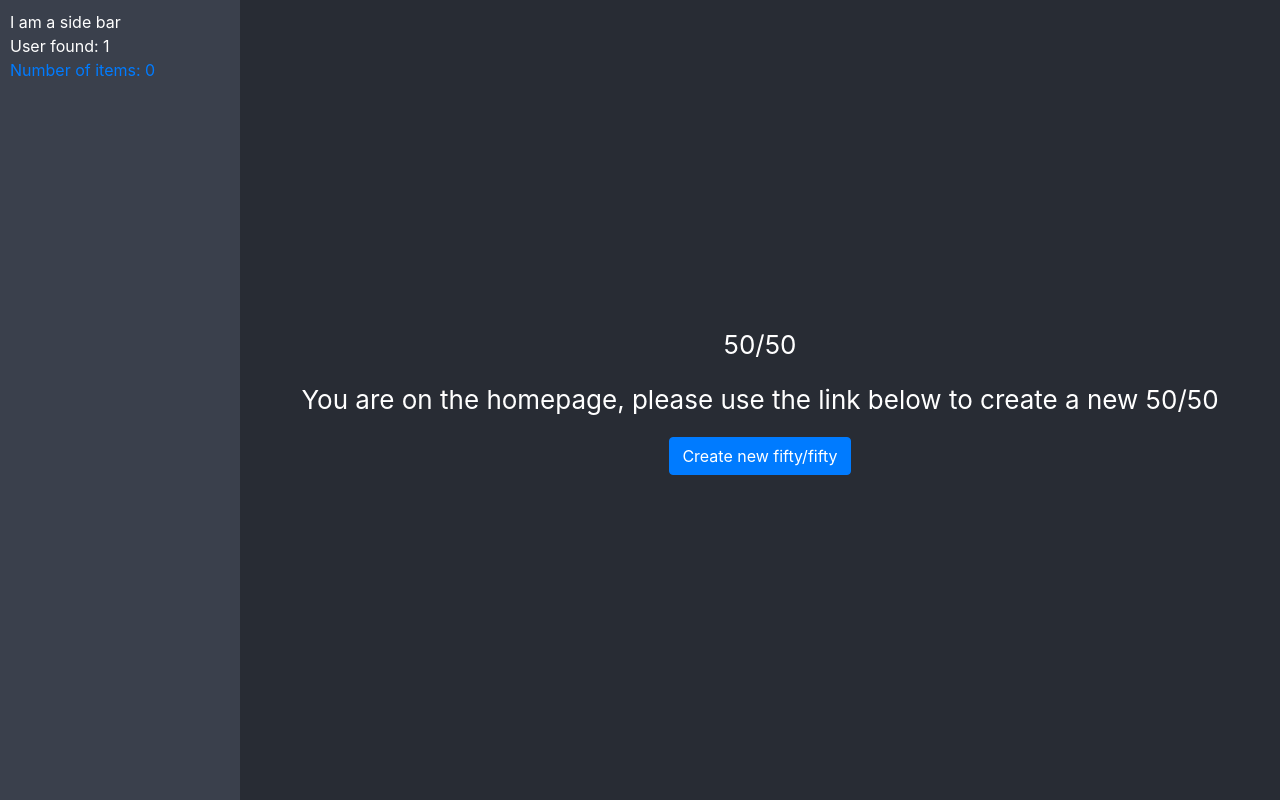
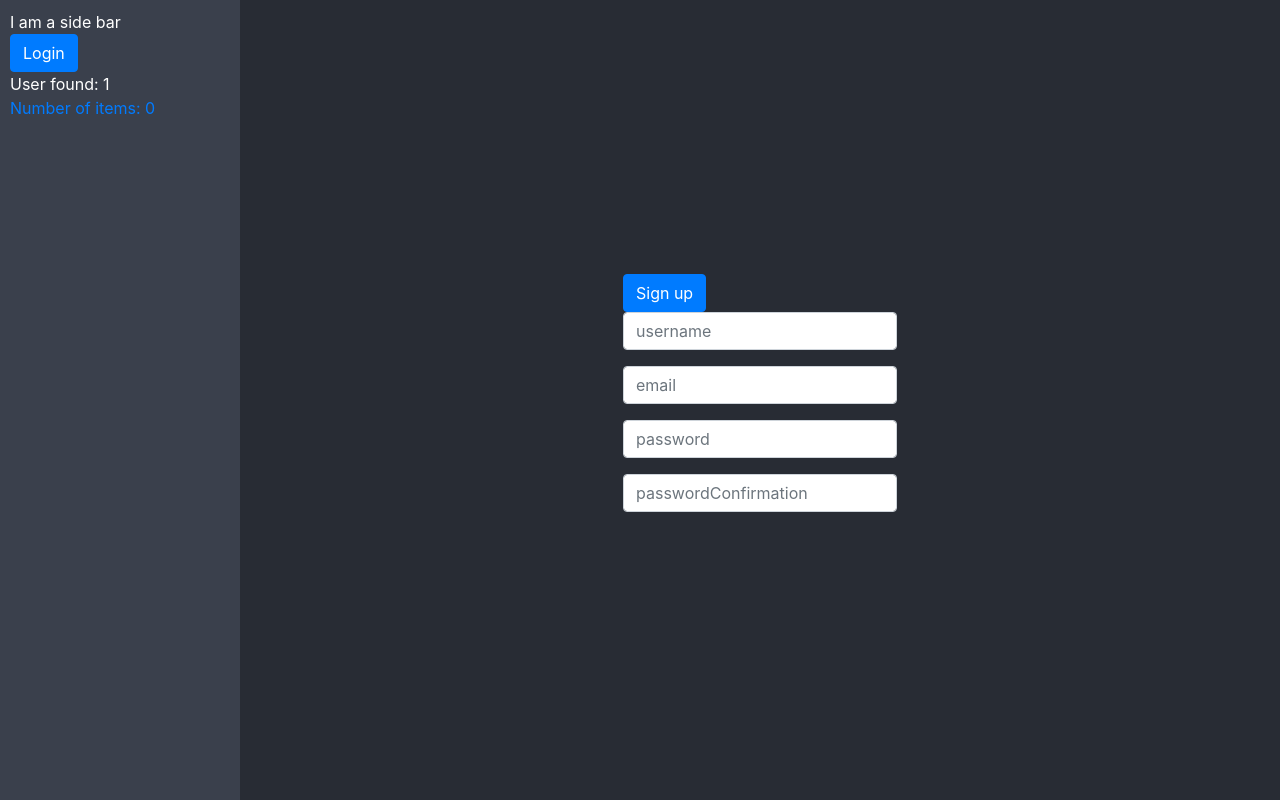
Before and after one commit to julian-the-dev/fifty-fifty-react, a React (Create React App) app: page /fifty-fifty/signup in a window 1280 px wide. Built offline with nearby package versions, Linux system fonts and the light colour scheme.

Commit message:
Add login/signup page

```diff
--- a/package.json
+++ b/package.json
@@ -10,6 +10,7 @@
     "@types/jest": "^26.0.15",
     "@types/node": "^12.0.0",
     "@types/react-dom": "^16.9.8",
+    "axios": "^0.21.1",
     "bootstrap": "^4.5.3",
     "formik": "^2.2.6",
     "node-sass": "^4.14.1",
--- a/src/app/App.tsx
+++ b/src/app/App.tsx
@@ -6,6 +6,8 @@ import DisplayFiftyFifty from '../features/fifty-fifty/DisplayFiftyFifty'
 import EditFiftyFifty from '../features/fifty-fifty/EditFiftyFifty'
 import FiftyFiftyList from '../features/fifty-fifty/ListFiftyFifty'
 import Home from '../features/home/Home'
+import Login from '../features/login/Login'
+import Signup from '../features/login/Signup'
 import Sidebar from '../features/sidebar/Sidebar'
 import './App.scss'
 
@@ -21,6 +23,12 @@ const App = () => {
                 <div className={classNames('d-inline-block', 'App-container')}>
                     <div className={classNames('container-fluid', 'App-body')}>
                         <Switch>
+                            <Route path="/fifty-fifty/login">
+                                <Login />
+                            </Route>
+                            <Route path="/fifty-fifty/signup">
+                                <Signup />
+                            </Route>
                             <Route path="/fifty-fifty/edit/:id">
                                 <EditFiftyFifty />
                             </Route>
--- /dev/null
+++ b/src/features/login/FormLogin.tsx
@@ -0,0 +1,62 @@
+import classNames from 'classnames'
+import { useFormik } from 'formik'
+import { validationSchemaLogin, validationSchemaSignup } from './Login.const'
+
+const FormLogin = (props: any) => {
+    const isSignup = !!props.isSignup
+    const initialValues: any = {
+        username: '',
+        email: '',
+        password: '',
+    }
+    if (isSignup) {
+        initialValues.passwordConfirmation = ''
+    }
+    const formik = useFormik({
+        initialValues,
+        validationSchema: isSignup
+            ? validationSchemaSignup
+            : validationSchemaLogin,
+        onSubmit: async (values) => {
+            props.submit(values)
+        },
+    })
+
+    const renderInput = (
+        attr: 'username' | 'email' | 'password' | 'passwordConfirmation'
+    ) => {
+        const isPassword =
+            attr === 'password' || attr === 'passwordConfirmation'
+        return (
+            <div
+                className={classNames({
+                    'form-group': true,
+                    'has-error': formik.errors[attr],
+                })}
+            >
+                <input
+                    id="title"
+                    type={isPassword ? 'password' : 'text'}
+                    className={classNames({
+                        'form-control': true,
+                        'is-invalid': formik.errors[attr],
+                    })}
+                    placeholder={attr}
+                    {...formik.getFieldProps(attr)}
+                />
+            </div>
+        )
+    }
+    return (
+        <form onSubmit={formik.handleSubmit}>
+            <button type="submit" className="btn btn-primary">
+                {isSignup ? 'Sign up' : 'Login'}
+            </button>
+            {renderInput('username')}
+            {renderInput('email')}
+            {renderInput('password')}
+            {isSignup ? renderInput('passwordConfirmation') : null}
+        </form>
+    )
+}
+export default FormLogin
--- /dev/null
+++ b/src/features/login/Login.const.ts
@@ -0,0 +1,24 @@
+import * as Yup from 'yup'
+
+export const validationSchemaSignup = Yup.object({
+    username: Yup.string()
+        .max(150, 'Must be 150 characters or less')
+        .required('Required'),
+    email: Yup.string().email('Must be a valid email').required('Required'),
+    password: Yup.string()
+        .required('Required')
+        .matches(
+            new RegExp(
+                '^(?=.*[a-z])(?=.*[A-Z])(?=.*[0-9])(?=.*[!@#$%^&*])(?=.{8,})'
+            ),
+            'Password strong mandatory'
+        ),
+    passwordConfirmation: Yup.string()
+        .required('Required')
+        .oneOf([Yup.ref('password'), null], 'Passwords must match'),
+})
+
+export const validationSchemaLogin = Yup.object({
+    username: Yup.string().required('Required'),
+    password: Yup.string().required('Required'),
+})
--- /dev/null
+++ b/src/features/login/Login.tsx
@@ -0,0 +1,39 @@
+import axios from 'axios'
+import React from 'react'
+import { Button } from 'react-bootstrap'
+import { Link, useHistory } from 'react-router-dom'
+import FormLogin from './FormLogin'
+
+const Login = () => {
+    const history = useHistory()
+    const onSubmit = (values: any) => {
+        axios
+            .post(
+                'http://127.0.0.1:4000/login',
+                {
+                    username: values.username,
+                    password: values.password,
+                },
+                {
+                    headers: {
+                        'Content-Type': 'application/json',
+                    },
+                }
+            )
+            .then((result) => {
+                history.push('/')
+            })
+    }
+
+    return (
+        <div>
+            <FormLogin submit={(values: any) => onSubmit(values)} />
+            <Button>
+                <Link to="/fifty-fifty/signup" style={{ color: 'white' }}>
+                    Sign up
+                </Link>
+            </Button>
+        </div>
+    )
+}
+export default Login
--- /dev/null
+++ b/src/features/login/Signup.tsx
@@ -0,0 +1,36 @@
+import axios from 'axios'
+import { useHistory } from 'react-router-dom'
+import FormLogin from './FormLogin'
+
+const Signup = () => {
+    const history = useHistory()
+    const onSubmit = (values: any) => {
+        axios
+            .post(
+                'http://127.0.0.1:4000/signup',
+                {
+                    username: values.username,
+                    email: values.email,
+                    password: values.password,
+                },
+                {
+                    headers: {
+                        'Content-Type': 'application/json',
+                    },
+                }
+            )
+            .then((result) => {
+                history.push('/')
+            })
+    }
+
+    return (
+        <div>
+            <FormLogin
+                isSignup={true}
+                submit={(values: any) => onSubmit(values)}
+            />
+        </div>
+    )
+}
+export default Signup
--- a/src/features/sidebar/Sidebar.tsx
+++ b/src/features/sidebar/Sidebar.tsx
@@ -1,4 +1,5 @@
 import React from 'react'
+import { Button } from 'react-bootstrap'
 import { useSelector } from 'react-redux'
 import { Link } from 'react-router-dom'
 import { getFiftyFiftyList } from '../fifty-fifty/FiftyFiftySlice'
@@ -21,6 +22,11 @@ const Sidebar = () => {
     return (
         <div className="sidebar">
             <div> I am a side bar</div>
+            <Button>
+                <Link to="/fifty-fifty/login" style={{ color: 'white' }}>
+                    Login
+                </Link>
+            </Button>
             <div>{userContent}</div>
             <div>
                 <Link to="/fifty-fifty/list">
```
Also changed, not shown: 1 other file (tests, documents, lock files or other folders).
